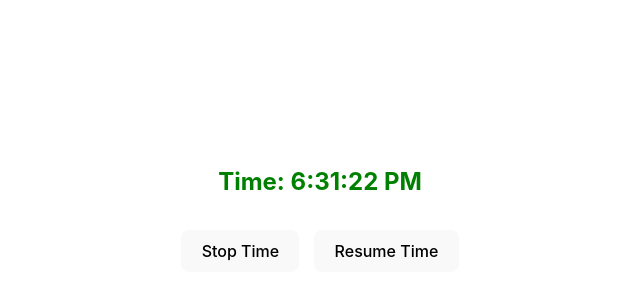
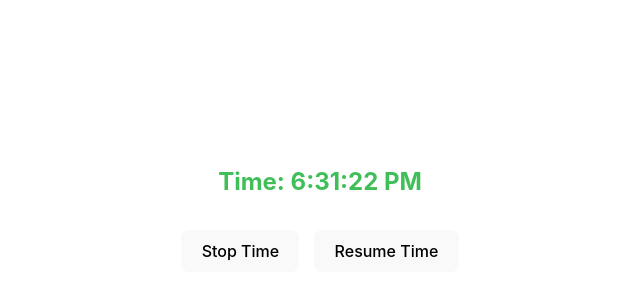
Before and after one commit to Danish-Ehsan/react-clock, a React (Vite) app: page / in a window 1280 px wide. Shown: the part 192-492 px from the top of the page, without its empty margins (320-960 px from the left). Built offline with nearby package versions, Linux system fonts and the light colour scheme.

Commit message:
Clock now changes HSL color every second

```diff
--- a/src/App.jsx
+++ b/src/App.jsx
@@ -7,8 +7,8 @@ function App() {
   const [count, setCount] = useState(0);
   const [time, setTime] = useState(new Date());
   const [timeRunning, setTimeRunning] = useState(true);
-
   const timeInterval = useRef(null);
+  const timeHue = time.getSeconds() * (360 / 60);
 
   useEffect(() => {
     console.log('effect running');
@@ -26,8 +26,7 @@ function App() {
 
   return (
     <>
-      {/* <h1>Practice</h1> */}
-      <h2 style={{color: time.getSeconds() > 30 ? 'blue' : 'green' }}>Time: {time.toLocaleTimeString()}</h2>
+      <h2 style={{color: `hsl(${timeHue}, 50%, 50%)` }}>Time: {time.toLocaleTimeString()}</h2>
       <button
         style={{marginTop: '10px'}}
         onClick={() => {
```
